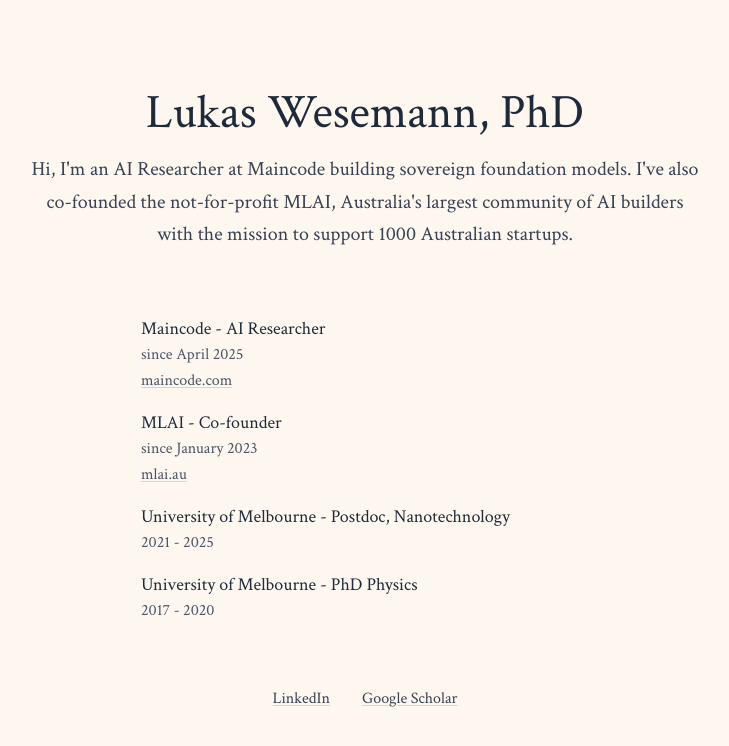
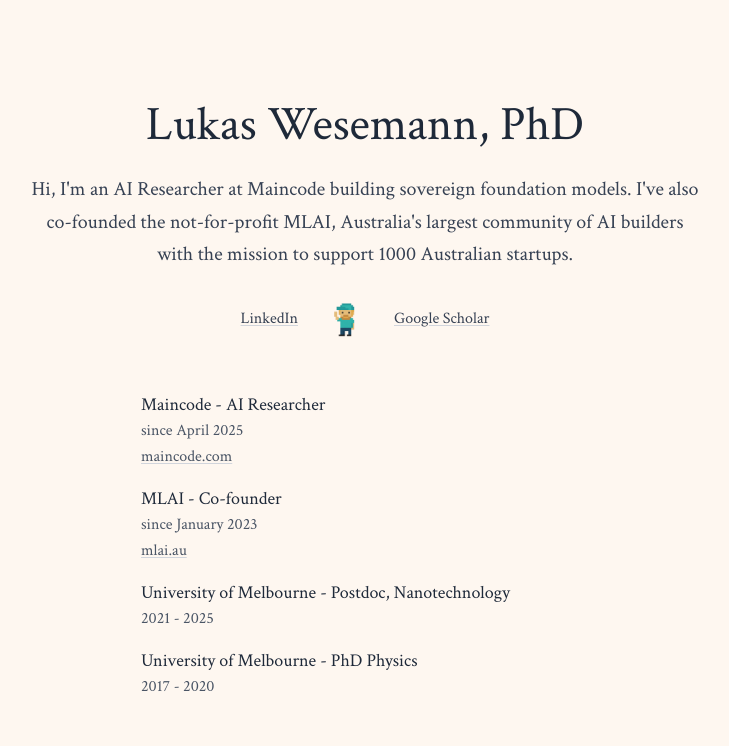
Before and after one commit to LukasWesemann/lukaswesemann.com, a Next.js app: page / in a window 1280 px wide. Shown: the top 746 px of the page, without its empty margins (275-1004 px from the left). Built offline with nearby package versions, Linux system fonts and the light colour scheme.

Commit message:
added little man

```diff
--- a/src/app/page.tsx
+++ b/src/app/page.tsx
@@ -1,3 +1,5 @@
+import Image from "next/image";
+
 export default function Home() {
   return (
     <main className="min-h-screen min-h-[100dvh] bg-amber-50 flex items-center justify-center px-6 py-12 md:py-12">
@@ -5,7 +7,7 @@
         <div className="text-center space-y-8 pt-safe">
           {/* Header */}
           <div className="space-y-2">
-            <h1 className="text-4xl md:text-5xl font-serif text-gray-800 mb-4">
+            <h1 className="text-4xl md:text-5xl font-serif text-gray-800 mb-6">
               Lukas Wesemann, PhD
             </h1>
             <p className="text-lg md:text-xl font-serif text-gray-700 leading-relaxed max-w-2xl mx-auto">
@@ -13,10 +15,41 @@
               I've also co-founded the not-for-profit MLAI, Australia's largest community
               of AI builders with the mission to support 1000 Australian startups.
             </p>
+
+            {/* Little man image with contact links */}
+            <div className="pt-4 flex items-center justify-center space-x-6">
+              <a
+                href="https://www.linkedin.com/in/lukaswesemann/"
+                target="_blank"
+                rel="noopener noreferrer"
+                className="font-serif text-gray-700 hover:text-gray-600 transition-colors underline decoration-gray-300 underline-offset-2 hover:decoration-gray-500"
+              >
+                LinkedIn
+              </a>
+
+              <Image
+                src="/littleman.png"
+                alt="Little man illustration"
+                width={48}
+                height={48}
+                quality={100}
+                priority
+                className="rounded-sm"
+              />
+
+              <a
+                href="https://scholar.google.com/citations?user=v3U1mngAAAAJ"
+                target="_blank"
+                rel="noopener noreferrer"
+                className="font-serif text-gray-700 hover:text-gray-600 transition-colors underline decoration-gray-300 underline-offset-2 hover:decoration-gray-500"
+              >
+                Google Scholar
+              </a>
+            </div>
           </div>
 
           {/* Portfolio Items */}
-          <div className="space-y-6 pt-8">
+          <div className="space-y-6 pt-4">
             <div className="space-y-4">
               <div className="text-left max-w-md mx-auto pl-4 md:pl-0">
                 <h3 className="font-serif text-gray-800 font-medium text-lg">
@@ -79,26 +112,6 @@
               </div>
             </div>
           </div>
-
-          {/* Contact - horizontal arrangement */}
-          <div className="pt-8 flex justify-center space-x-8">
-            <a
-              href="https://www.linkedin.com/in/lukaswesemann/"
-              target="_blank"
-              rel="noopener noreferrer"
-              className="font-serif text-gray-700 hover:text-gray-600 transition-colors underline decoration-gray-300 underline-offset-2 hover:decoration-gray-500"
-            >
-              LinkedIn
-            </a>
-            <a
-              href="https://scholar.google.com/citations?user=v3U1mngAAAAJ"
-              target="_blank"
-              rel="noopener noreferrer"
-              className="font-serif text-gray-700 hover:text-gray-600 transition-colors underline decoration-gray-300 underline-offset-2 hover:decoration-gray-500"
-            >
-              Google Scholar
-            </a>
-          </div>
         </div>
       </div>
     </main>
```
Also changed, not shown: public/littleman.png (added).
